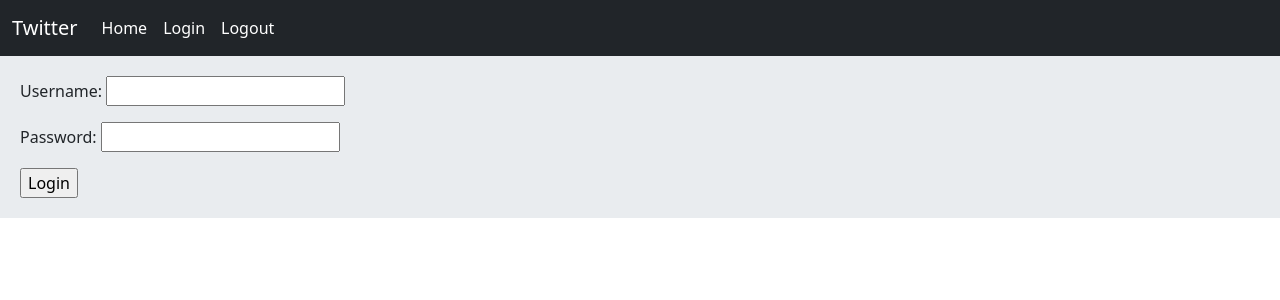
After one commit to HeselGharehbaei/twitter_social_network, a Django app: page /login in a window 1280 px wide. The commit adds this page. Shown: the top 300 px of the page. Run offline with Django 4.2, Linux system fonts and the light colour scheme.

Commit message:
add login and logout user

```diff
--- /dev/null
+++ b/templates/login.html
@@ -0,0 +1,11 @@
+{% extends 'base.html' %}
+{% block title %} Login {%endblock%}
+{% block content %}
+
+        <form action="" method="post">
+            {% csrf_token %}
+            {{ form.as_p }}
+            <input type="submit" value="Login">
+        </form>
+
+{% endblock %}
--- a/templates/navbar.html
+++ b/templates/navbar.html
@@ -7,6 +7,8 @@
       <div class="collapse navbar-collapse" id="navbarNavAltMarkup">
         <div class="navbar-nav">
           <a class="nav-link active" aria-current="page" href="{% url 'user:home'%}">Home</a>
+          <a class="nav-link active" aria-current="page" href="{% url 'user:login'%}">Login</a>
+          <a class="nav-link active" aria-current="page" href="{% url 'user:logout'%}">Logout</a>
         </div>
       </div>
     </div>
--- /dev/null
+++ b/user/forms.py
@@ -0,0 +1,14 @@
+from django import forms
+
+
+class LoginForm(forms.Form):
+    username = forms.CharField()
+    password = forms.CharField(widget=forms.PasswordInput())
+
+
+    def clean_name(self):
+        return self.cleaned_data["username"][:5]
+
+
+    def clean(self):
+        pass
--- a/user/urls.py
+++ b/user/urls.py
@@ -6,4 +6,5 @@ urlpatterns = [
     path('', views.HomePageView.as_view(), name='home'),
     path('account/<str:account_username>/', views.AccountView.as_view(), name= 'account'),
     path('search/account', views.SearchAccountView.as_view(), name='search account'),
+    path('login', views.UserLoginView.as_view(), name='login')
 ]
--- a/user/views.py
+++ b/user/views.py
@@ -1,8 +1,12 @@
-from django.shortcuts import render
+from django.shortcuts import render, redirect
 from .models import Account, Follow
 from post.models import Post
 from django.db.models import Q
 from django.views import View
+from .forms import LoginForm
+from django.contrib.auth import authenticate, login, logout
+from django.http import HttpResponse
+
 
 
 class HomePageView(View):
@@ -24,3 +28,36 @@ class SearchAccountView(View):
         accounts = Account.objects.filter(Q(username__icontains=query))
         context = {'accounts': accounts}
         return render(request, 'search_account.html', context)
+
+
+class UserLoginView(View):
+
+
+    my_form = LoginForm
+    my_template = 'login.html'
+
+    def get(self, request):
+        form = self.my_form()
+        context = {'form': form}
+        return render(request, self.my_template, context)
+
+
+    def post(self, request):
+        form = self.my_form(request.POST)
+        if form.is_valid():
+            cd = form.cleaned_data
+            user= authenticate(username=form.clean_name(), password= cd["password"])
+            if user:
+                login(request, user)
+                messages.success(request, 'logging in successfully', 'success')
+                return redirect("user:home")
+        context = {'form': form}
+        return render(
+           request, self.my_template, context)
+
+
+class UserLogoutView(View):
+    def get(self, request):
+        logout(request)
+        messages.success(request, 'logging out successfully', 'success')
+        return redirect("user:home")
```
Also changed, not shown: post/forms.py (added, +14 -0 lines), templates/creat_comment.html (added, +11 -0 lines).
